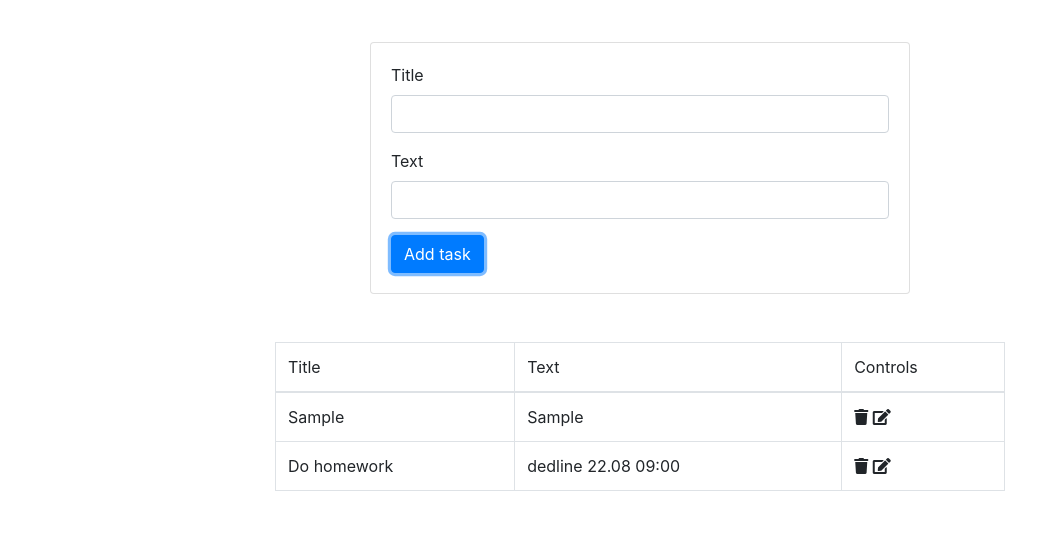
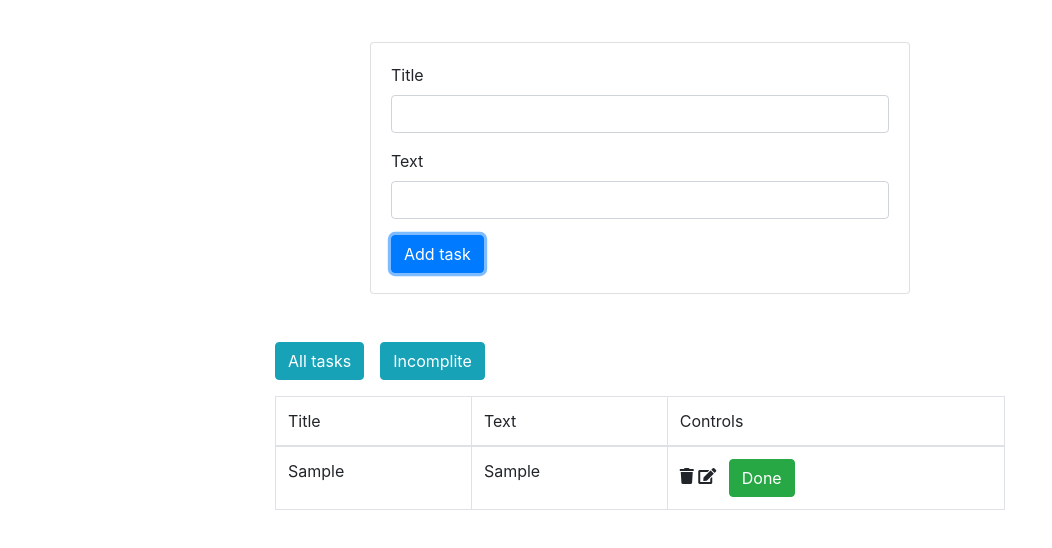
Before and after one commit to kirisona/toDo, a plain HTML site: page index.html in a window 1280 px wide. Both pictures are taken after typing "Sample", "Sample" into the empty fields and a click on the button "Add task". Shown: the part 62-610 px from the top of the page, without its empty margins (0-1052 px from the left). Drawn offline with nearby package versions, Linux system fonts and the light colour scheme.

Commit message:
without 4-th task. I have a question in task №2. Question in 217 stroke

```diff
--- a/main.js
+++ b/main.js
@@ -1,44 +1,41 @@
-//псевдокод
-
-// task = {
-//   id: {
-//     type: String,
-//     required: true
-//   },
-//   title: {
-//     type: String,
-//     required: true
-//   },
-//   text: {
-//     type: String,
-//     required: false
-//   }
-// };
-
 (function() {
   let storage = {
     todo: []
   };
 
   const table = document.querySelector(".table tbody");
+  const mainTable = document.querySelector("table");
   const form = document.querySelector("form");
   const title = document.querySelector("input[name=title]");
   const text = document.querySelector("input[name=text]");
-  const alertContainer = document.querySelector('.container');
+  const alertContainer = document.querySelector(".container");
+  const wrapperForm = document.querySelector(".card");
+  const trTable = table.getElementsByTagName("tr");
+
+  const allTaskList = document.createElement("button");
+  allTaskList.textContent = "All tasks";
+  allTaskList.classList.add("btn", "btn-info", "mb-3");
+  mainTable.insertAdjacentElement("beforebegin", allTaskList);
+
+  const incompliteTasks = document.createElement("button");
+  incompliteTasks.textContent = "Incomplite";
+  incompliteTasks.classList.add("btn", "btn-info", "mb-3", "ml-3");
+  mainTable.insertAdjacentElement("beforebegin", incompliteTasks);
 
   form.addEventListener("submit", function(event) {
     event.preventDefault();
 
-    console.log(event.target);
-
     if (title.value === "") {
-      console.log("Title is empty");
-      alertMessage('alert-danger', 'Title is empty');
+      // console.log("Title is empty");
+      alertMessage("alert-danger", "Title is empty");
       return;
     }
-    console.log("title", title.value);
+    // console.log("title", title.value);
     addNewToDoToStorage(title.value, text.value);
-    alertMessage('alert-info', 'Task added');
+    alertMessage("alert-info", "Task added");
+    emptyTodoList();
+    doneTask();
+    deleteTask();
 
     form.reset();
   });
@@ -54,7 +51,7 @@
 
     return id;
   }
-  console.log(generateId());
+  // console.log(generateId());
 
   function addNewToDoToStorage(title, text) {
     if (!title) return console.log("Enter title of task");
@@ -81,14 +78,10 @@
     table.insertAdjacentHTML("afterbegin", template);
   }
 
-  addNewToDoToStorage("Do homework", "dedline 22.08 09:00");
-  // addNewToDoToStorage("Sleep", "today");
-  // addNewToDoToStorage("Go home");
+  // console.log(storage.todo);
 
-  console.log(storage.todo);
-
-  console.log(storage);
-  console.log(storage.todo);
+  // console.log(storage);
+  // console.log(storage.todo);
 
   function deliteTaskFromStorage(id) {
     if (!id) return console.log("No ID!");
@@ -103,6 +96,8 @@
     }
     return removedTask;
   }
+
+  // addNewToDoToStorage("Hello", "World");
 
   deliteTaskFromStorage(1);
 
@@ -123,10 +118,10 @@
     storage.todo = todoList;
   }
 
-  storage.todo[0].id = "123";
+  // storage.todo[0].id = "123";
 
   editTaskStorage("123", "Edit title", "New edited text");
-  console.log(storage.todo);
+  // console.log(storage.todo);
 
   /**
    * Create html template
@@ -142,6 +137,7 @@
       <td>
         <i class="fas fa-trash"></i>
         <i class="fas fa-edit"></i>
+        <button class="done btn btn-success ml-2">Done</button>
       </td>
     </tr>
     `;
@@ -151,7 +147,7 @@
     removeAlert();
     const currentAllert = alertTemplate(className, message);
 
-    alertContainer.insertAdjacentHTML('afterbegin', currentAllert);
+    alertContainer.insertAdjacentHTML("afterbegin", currentAllert);
 
     setTimeout(removeAlert, 2000);
   }
@@ -161,9 +157,84 @@
   }
 
   function removeAlert() {
-    const currentAllert = document.querySelector('.alert');
+    const currentAllert = document.querySelector(".alert");
     if (currentAllert) {
       alertContainer.removeChild(currentAllert);
     }
   }
+
+  //Если массив с задачами пустой то под формой нужно выводить сообщение об этом, также это же сообщение нужно выводить если вы удалите все задачи.
+
+  function emptyTodoList() {
+    let templateEmpty = `
+  <p class="font-weight-light">Task list is empty!</p>
+  `;
+
+    document
+      .querySelectorAll(".font-weight-light")
+      .forEach(item => item.parentElement.removeChild(item));
+
+    if (trTable.length === 0) {
+      wrapperForm.insertAdjacentHTML("afterend", templateEmpty);
+    }
+  }
+
+  emptyTodoList();
+
+  //В каждую задачу добавить кнопку которая будет делать задачу выполненой. завершенные задачи должны быть подсвечены любым цветом.
+
+  function doneTask() {
+    let allTasks = table.querySelectorAll("tr");
+
+    for (let i = 0; i < allTasks.length; i++) {
+      let btn = trTable[i].querySelector(".done");
+
+      btn.addEventListener("click", function(event) {
+        if (allTasks[i].contains(btn) === true) {
+          return allTasks[i].classList.add("bg-info");
+        }
+      });
+    }
+  }
+
+  doneTask();
+
+  function deleteTask() {
+    let allTasks = table.querySelectorAll("tr");
+
+    for (let i = 0; i < allTasks.length; i++) {
+      let deleteTableRow = trTable[i].querySelector(".fa-trash");
+
+      deleteTableRow.addEventListener("click", function(event) {
+        if (allTasks[i].contains(deleteTableRow) === true) {
+          return allTasks[i].remove();
+        }
+      });
+    }
+  }
+
+  deleteTask();
+  /* при удалении задания строка о пустом тасклисте не появляется. я пыталась вызывать функцию при условии, пыталась передавать ее как callback, пробовала вызывать в 3-х местах, не срослось */
+
+  /**Добавить функционал отображения незавершенных задач и всех задач. т.е у вас будет две кнопки над таблицей 1-я "показать все задачи" и 2-я "показать незавершенные задачи", определить завершена задача или нет можно по полю completed в объекте задачи. По умолчанию при загрузке отображаются все задачи. */
+
+  incompliteTasks.addEventListener("click", function(event) {
+    let allTasks = table.querySelectorAll("tr");
+
+    for (let i = 0; i < allTasks.length; i++) {
+      if (allTasks[i].classList.contains("bg-info")) {
+        return allTasks[i].classList.add("d-none");
+      }
+    }
+  });
+
+  allTaskList.addEventListener("click", function(event) {
+    let allTasks = table.querySelectorAll("tr");
+
+    for (let i = 0; i < allTasks.length; i++) {
+      if (allTasks[i].classList.contains("d-none")) {
+        return allTasks[i].classList.remove("d-none");
+      }
+    }
+  });
 })();
```
Also changed, not shown: index.html (line endings or trailing spaces).
